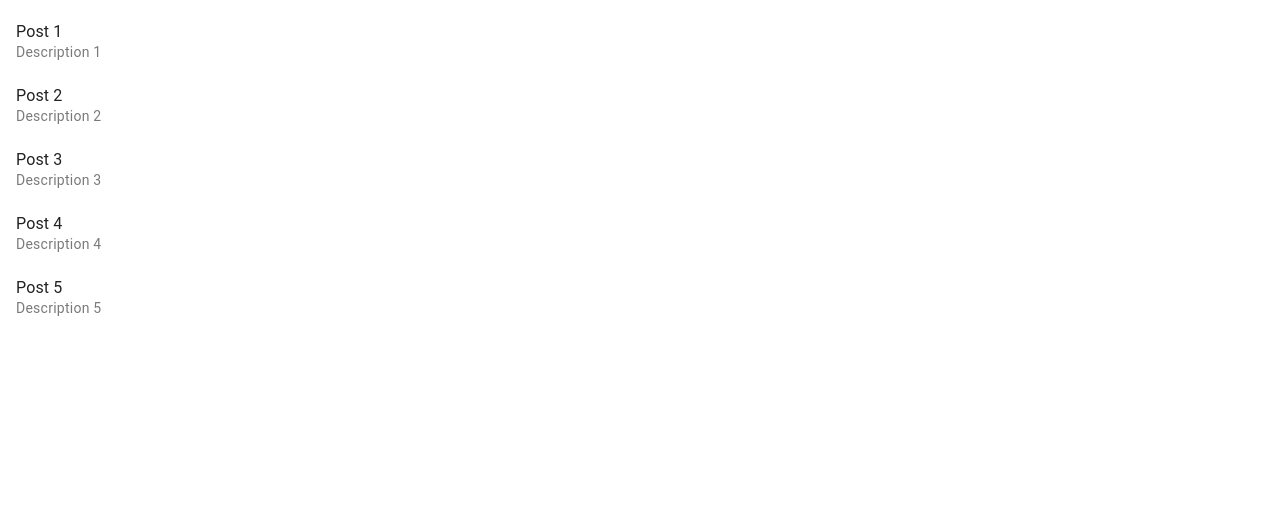
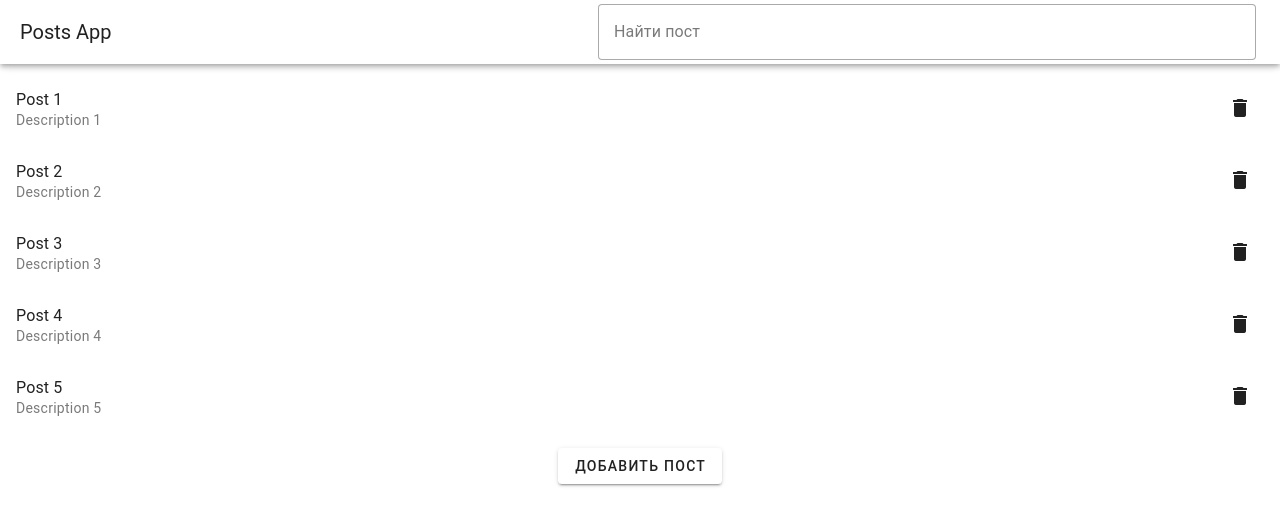
Before and after one commit to rihnovec/news-vuetify, a Vue app: page / in a window 1280 px wide. Shown: the top 526 px of the page. Built offline with nearby package versions, Linux system fonts and the light colour scheme.

Commit message:
Прогресс разработки

```diff
--- a/index.html
+++ b/index.html
@@ -5,7 +5,7 @@
     <meta charset="UTF-8" />
     <link rel="icon" href="/favicon.ico" />
     <meta name="viewport" content="width=device-width, initial-scale=1.0" />
-    <title>Welcome to Vuetify 3</title>
+    <title>Posts App</title>
 </head>
 
 <body>
--- a/src/stores/posts/posts.ts
+++ b/src/stores/posts/posts.ts
@@ -1,12 +1,12 @@
+import {defineStore} from 'pinia'
+import {useLocalStorage} from '@vueuse/core'
+
 import {IPostsState} from '@/typings/interfaces/IPostsState'
-import {IPost} from '@/typings/interfaces/IPost'
-
-import {defineStore} from 'pinia'
 
 export const usePostsStore = defineStore('postsStore', {
   state: (): IPostsState => {
     return {
-      posts: [] as IPost[]
+      posts: useLocalStorage('posts', undefined)
     }
   },
   actions: {
@@ -20,6 +20,15 @@ export const usePostsStore = defineStore('postsStore', {
       if (response.ok) {
         this.posts = await response.json()
       }
+    },
+
+    removeById(postId: number): boolean {
+      if (this.posts?.find(post => post.id === postId)) {
+        this.posts = this.posts.filter(post => post.id !== postId)
+        return true
+      } else {
+        return false
+      }
     }
   }
 })
--- a/src/typings/interfaces/IPostsState.ts
+++ b/src/typings/interfaces/IPostsState.ts
@@ -1,5 +1,5 @@
-import {IPost} from '@/typings/interfaces/IPost'
+import {TypeStoragePosts} from '@/typings/types/TypeStoragePosts'
 
 export interface IPostsState {
-  posts: IPost[] | undefined
+  posts: TypeStoragePosts
 }
--- /dev/null
+++ b/src/typings/types/TypeStoragePosts.ts
@@ -0,0 +1,4 @@
+import {IPost} from '@/typings/interfaces/IPost'
+import type {Ref} from 'vue'
+
+export type TypeStoragePosts = Ref<IPost[] | undefined>
--- a/src/views/PostsPage.vue
+++ b/src/views/PostsPage.vue
@@ -1,21 +1,50 @@
 <template>
+  <v-app-bar title="Posts App">
+    <v-text-field label="Найти пост"
+      variant="outlined"
+      v-model="searchQuery"
+      class="mr-6"
+      clearable
+      hide-details
+      @click:clear="resetQuery"></v-text-field>
+  </v-app-bar>
   <v-list lines="two" selectable>
-    <v-list-item v-for="post in posts"
+    <v-list-item v-for="post in postsList"
     :key="post.id"
     :title="post.title"
     :subtitle="post.subtitle">
+      <template v-slot:append>
+        <v-btn icon="mdi-delete" variant="text" @click="removeById(post.id)"></v-btn>
+      </template>
     </v-list-item>
   </v-list>
+  <v-sheet width="100%" class="pt-2 pb-2 d-flex justify-center">
+    <v-btn>Добавить пост</v-btn>
+  </v-sheet>
 </template>
 
 <script setup lang="ts">
-import {onMounted} from 'vue'
+import {onMounted, ref, computed} from 'vue'
+import type {Ref} from 'vue'
 import {storeToRefs} from 'pinia'
 import {usePostsStore} from '@/stores/posts/posts'
 
+import { TypeStoragePosts } from '@/typings/types/TypeStoragePosts'
+
 const postsStore = usePostsStore()
 const {posts} = storeToRefs(postsStore)
-const {initPosts} = postsStore
+const {initPosts, removeById} = postsStore
+const searchQuery: Ref<string> = ref('')
+
+const postsList: TypeStoragePosts = computed(() => {
+  return searchQuery.value.length > 0
+    ? posts.value?.filter(post => post.title.includes(searchQuery.value))
+    : posts.value
+})
+
+function resetQuery(): void {
+  searchQuery.value = ''
+}
 
 onMounted(async () => {
   initPosts()
```
